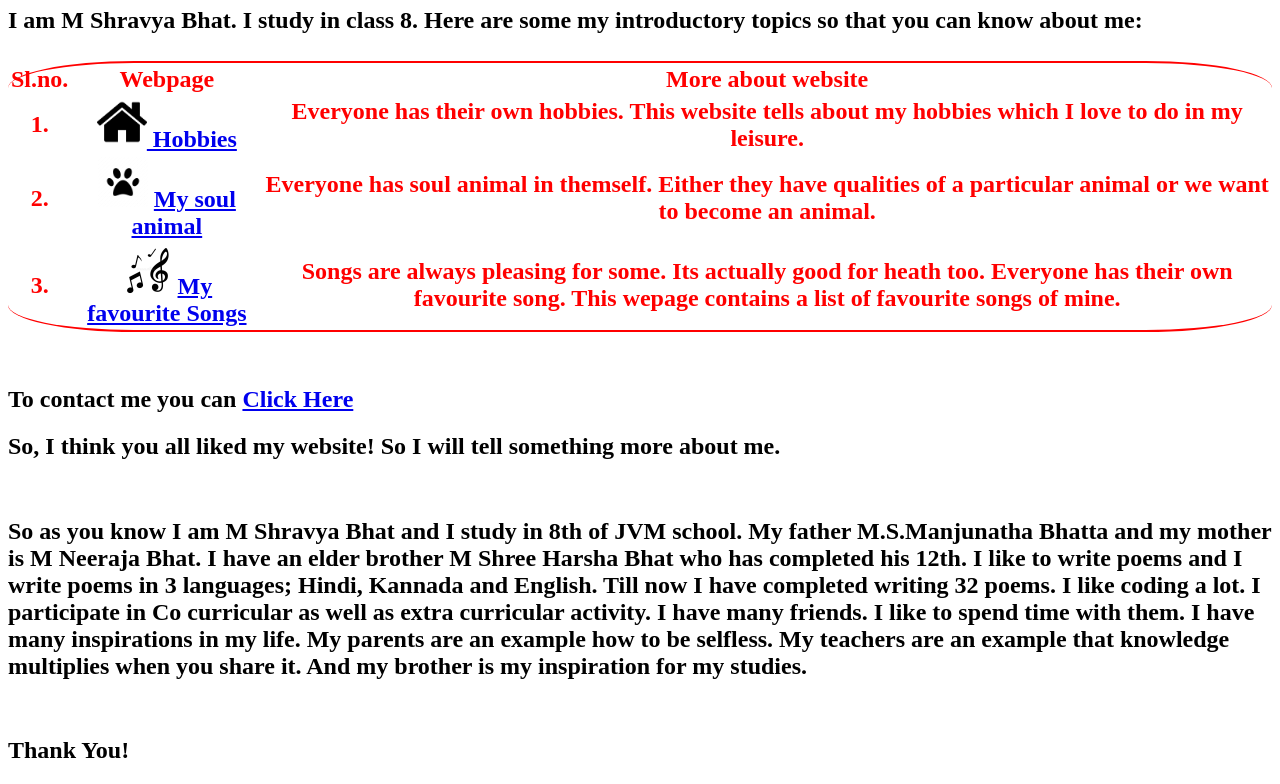
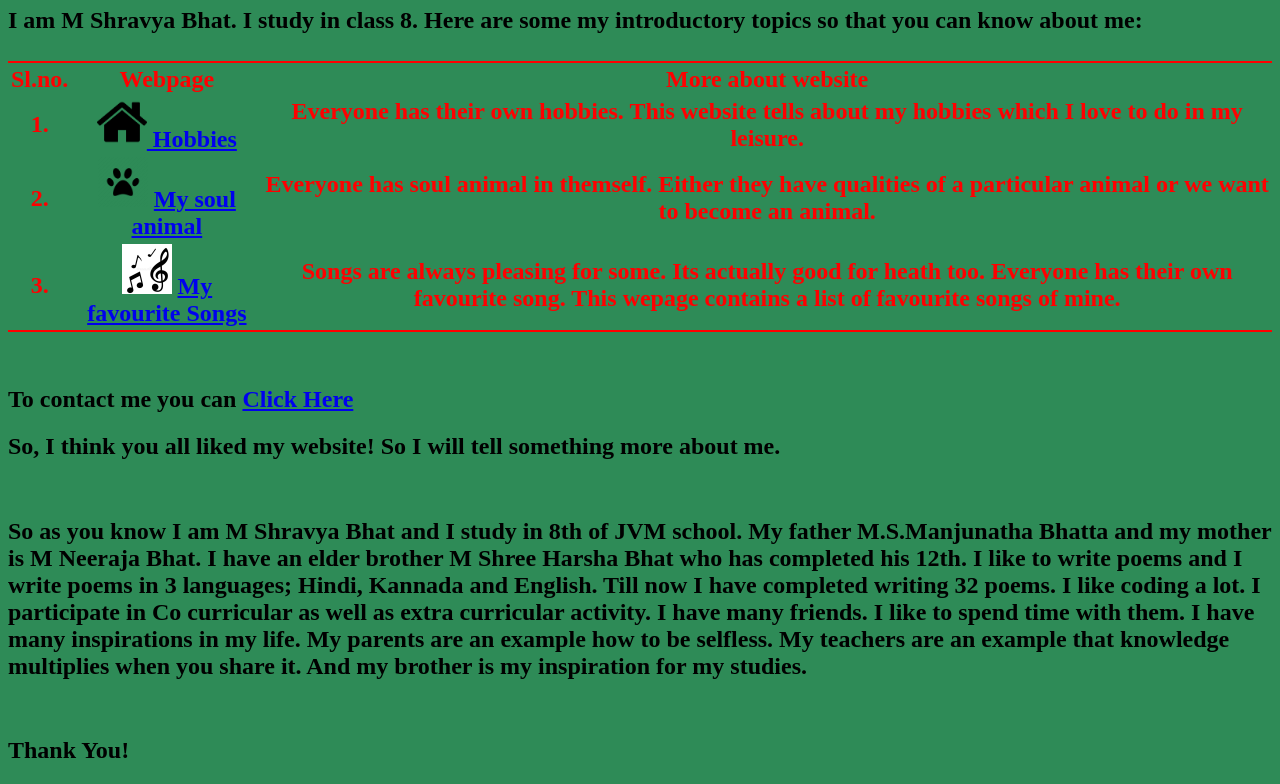
Before and after one commit to shravya-25/M-Shravya-Bhat, a plain HTML site: page index.html in a window 1280 px wide. Shown: the part 73-857 px from the top of the page. Drawn offline with Linux system fonts and the light colour scheme.

Commit message:
Add files via upload

```diff
--- a/index.html
+++ b/index.html
@@ -6,11 +6,14 @@
     <meta name="viewport" content="width=device-width, initial-scale=1.0">
     <title>Index</title>
 <style>
-  table{
-   border:red;
+ body{
+background-color: seagreen;
+ }
+
+ table{
+    border:red;
     border-top: 2px solid red;
     BORDER-BOTTOM: 2px solid red;
-    border-radius: 10%;
     color: red
   }
 </style>
```
